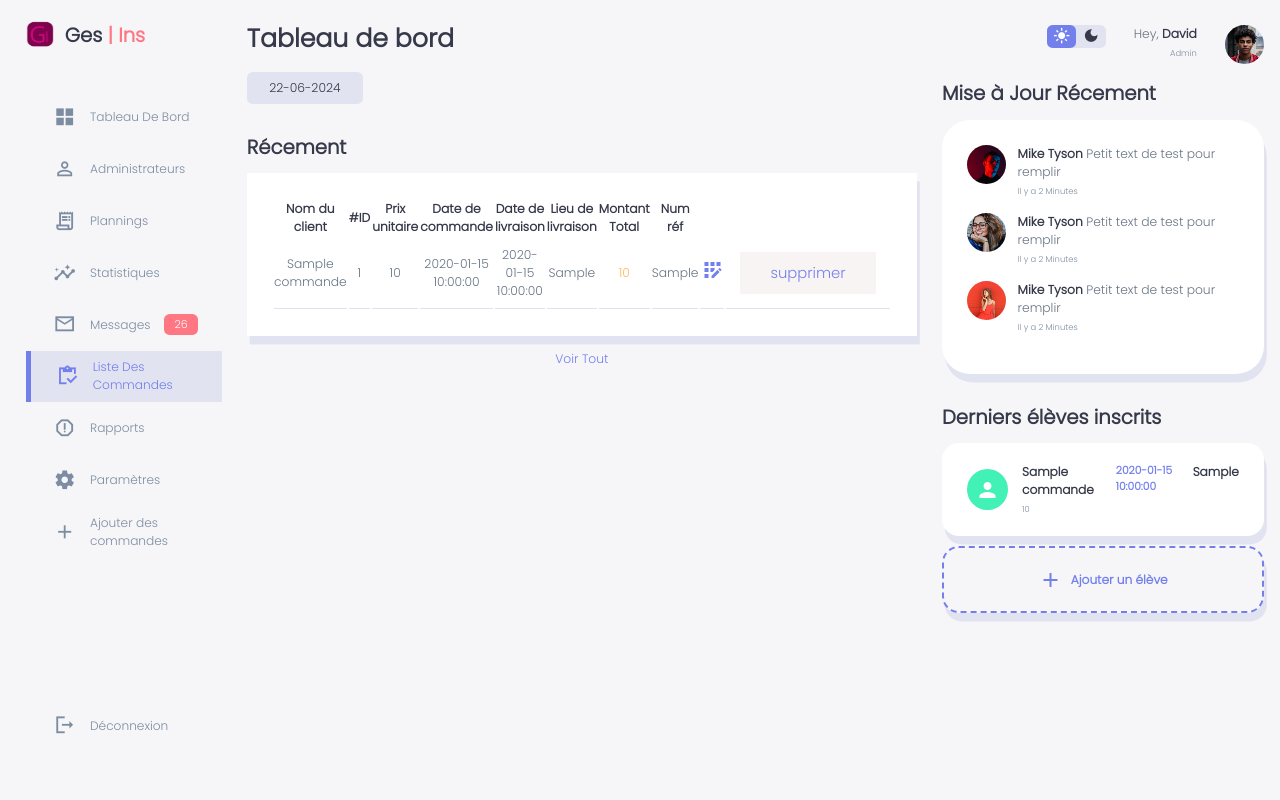
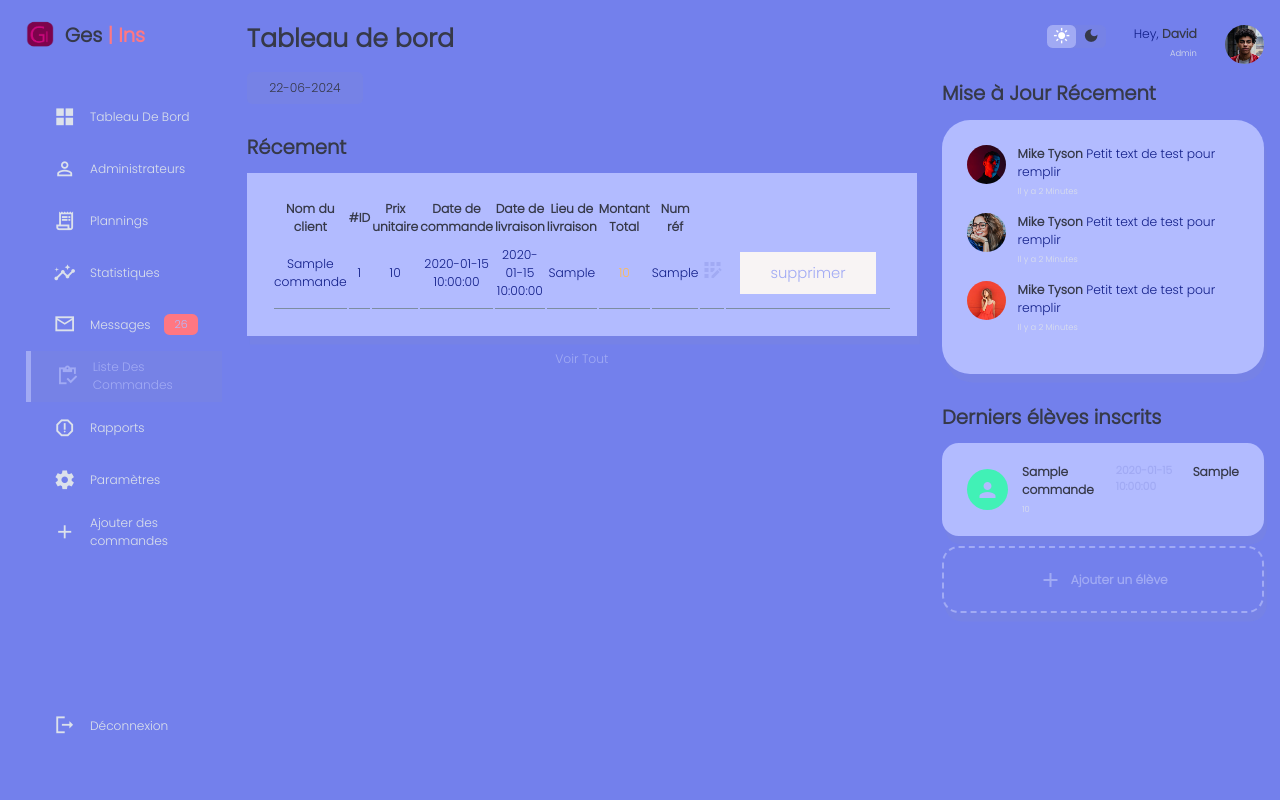
Before and after one commit to end2-237/sabiouApp, a PHP site: page /project_continouis/eleve.php in a window 1280 px wide. Run offline with PHP 8.4, Linux system fonts and the light colour scheme; tables that the repository leaves empty or names only in its code hold one stand-in row (values such as "Sample post"); data that the repository does not hold is empty.

Commit message:
modification des couleurs

```diff
--- a/style.css
+++ b/style.css
@@ -1,18 +1,18 @@
 /* ------------------ROOT VARAIBLES --------------------------*/
 @import url('https://fonts.googleapis.com/css2?family=Poppins:wght@300&display=swap');
 :root{
-    --color-primary: #7380ec;
+    --color-primary: #a1aaf4;
     --color-danger: #ff7782;
     --color-success: #41f1b6;
     --color-warning: #ffbb55;
-    --color-white: #fff;
-    --color-info-dark: #7d8da1;
-    --color-info-light: #dce1eb;
+    --color-white: #b2bbff;
+    --color-info-light: #7d8da1;
+    --color-info-dark: #dce1eb;
     --color-dark:#363949;
     --color-light: rgba(132, 139, 200, 0.18);
-    --color-primary-variant: #111e88;
-    --color-dark-variant: #677483;
-    --color-background: #f6f6f9;
+    --color-dark-variant: #111e88;
+    --color-primary-variant: #677483;
+    --color-background: #7380ec;
 
     --card-border-radius: 2rem;
     --border-radius-1: 0.4rem;
```
